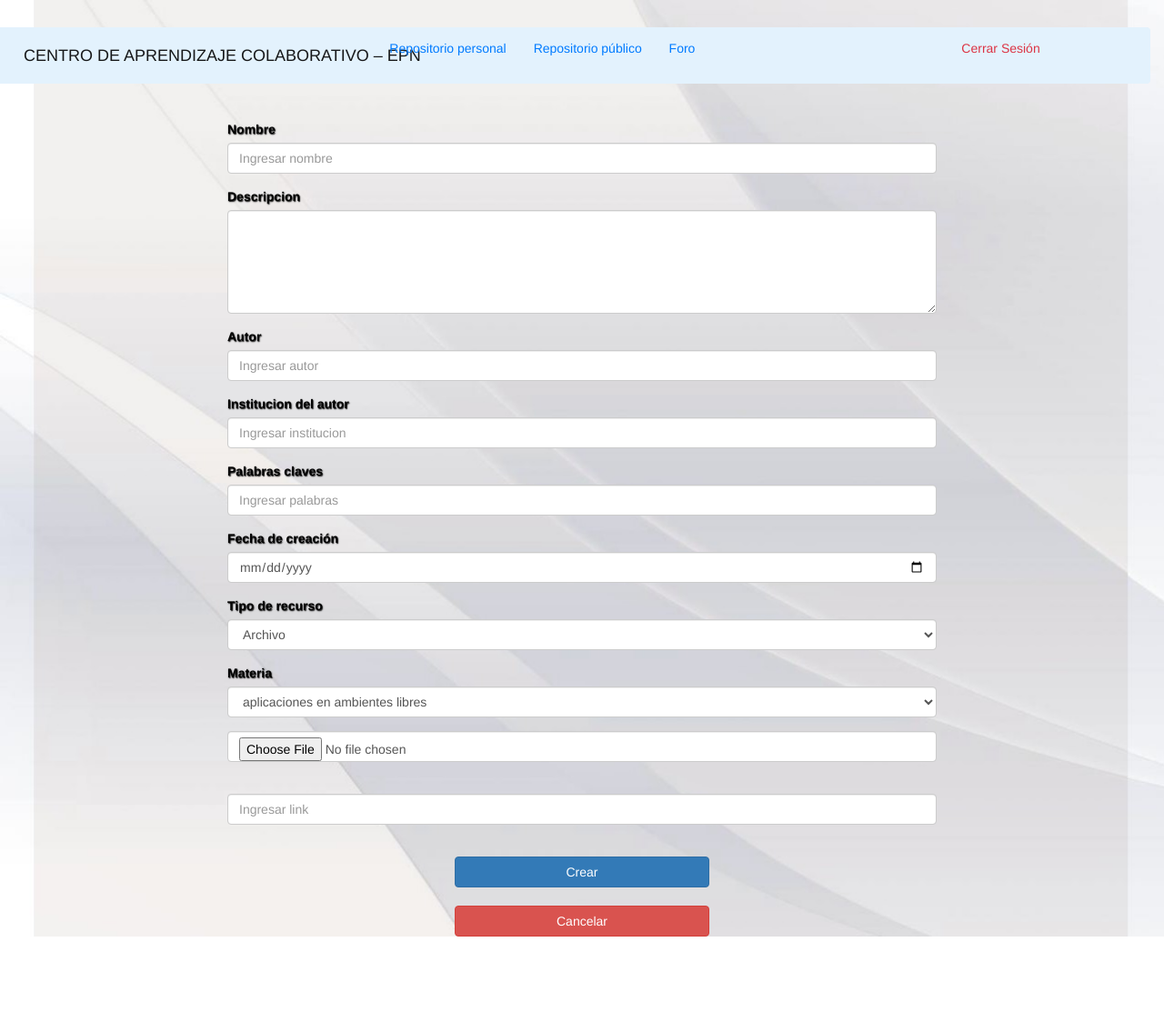
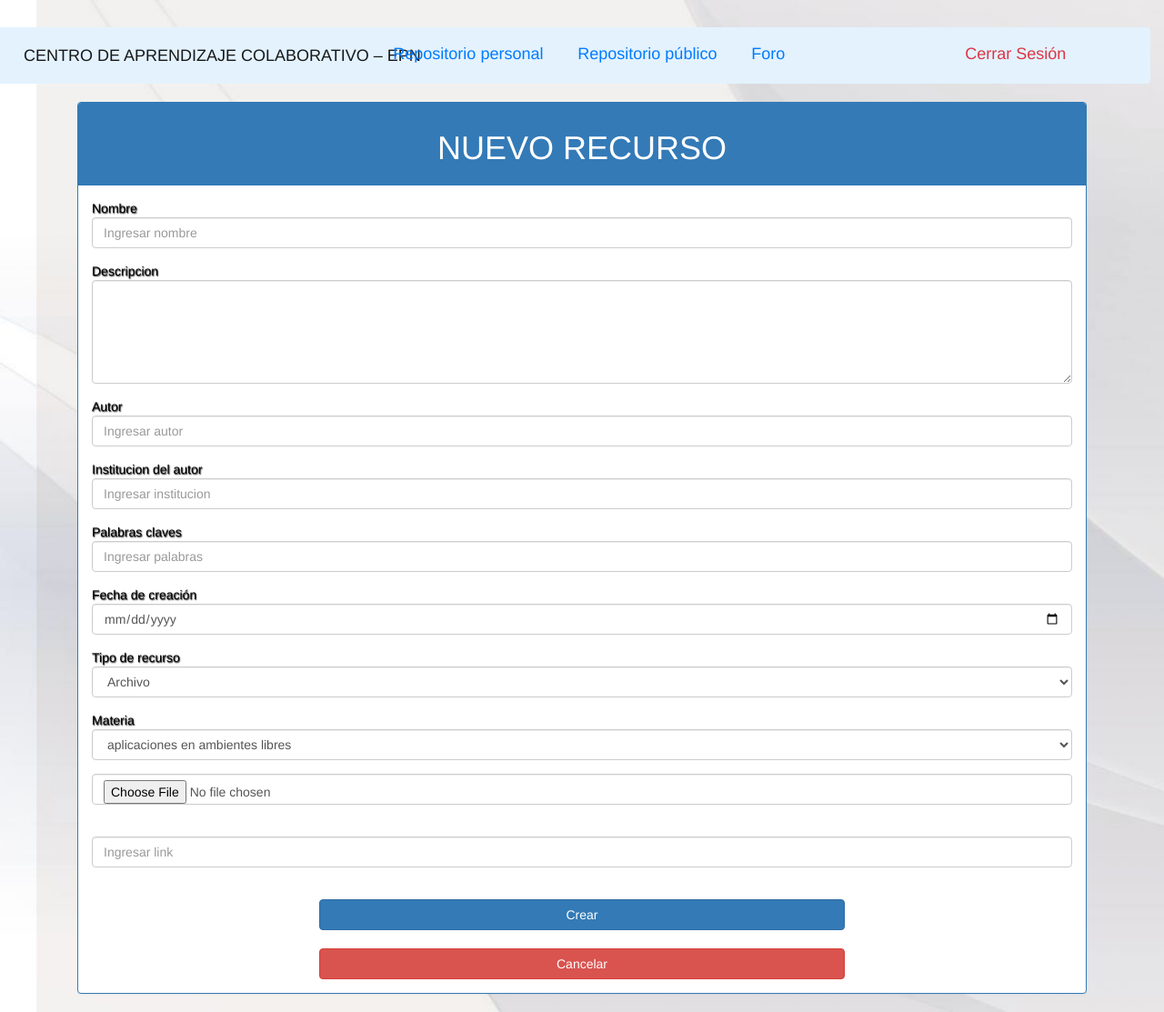
Before and after one commit to AngelDYaAg/proyectoLibres, a PHP site: page /nuevoRecurso.php in a window 1280 px wide. Shown: the whole page at 91% size. Before the commit the page ends 1030 px from the top, so only its background shows below. Run offline with PHP 8.4, Linux system fonts and the light colour scheme; a user stored in the database is signed in; data comes from the database, SQL or seed files in the repository.

Commit message:
Corrección interfaces gráficas

```diff
--- a/cabecera.php
+++ b/cabecera.php
@@ -2,21 +2,21 @@
 
 <div class="row" style="width:100%">
 <nav class="navbar navbar-expand-lg navbar-light " style="background-color: #e3f2fd;width:100%;">
-	<div class="row" style="width:100%">
+	<div class="row" style="width:100%;">
 		<div class="col-md-4">
 			<div class="collapse navbar-collapse" id="navbarTogglerDemo01">
 				<a class="navbar-brand" href="#">CENTRO DE APRENDIZAJE COLABORATIVO – EPN</a>
 			</div>
 		</div>
 		<div class="col-md-6">
-				<a class="btn btn-outline-primary"  href="repositorio.php" >Repositorio personal</a>
-				<a class="btn btn-outline-primary"  href="repositorioPublico.php">Repositorio público</a>
-				<a class="btn btn-outline-primary" href="foro.php">Foro</a>
+				<a class="btn btn-outline-primary btn-lg"  href="repositorio.php" >Repositorio personal</a>
+				<a class="btn btn-outline-primary btn-lg"  href="repositorioPublico.php">Repositorio público</a>
+				<a class="btn btn-outline-primary btn-lg" href="foro.php">Foro</a>
 
 		</div>
 		<div class="col-md-2">
 			<form class="form-inline">
-				<a class="btn btn-outline-danger"  href="cerrarSesion.php">Cerrar Sesión</a>
+				<a class="btn btn-outline-danger btn-lg"  href="cerrarSesion.php">Cerrar Sesión</a>
 			</form>
 		</div>
 	</div>
--- a/nuevoRecurso.php
+++ b/nuevoRecurso.php
@@ -122,41 +122,48 @@ if(isset($_POST['submit'])){//verificar informacion enviada por POST
 </head>
 
 <body id="fondonuevorepositorio">
-	<div class="containerRepositorioNuevo">
+	<div class="container">
+	<div class="panel panel-primary">
+		<div class="panel-heading">
+			<div style="text-align:center">
+				<h1>NUEVO RECURSO</h1>
+			</div>
+		</div>
+		<div class="panel-body">
 		<form action="<?php echo htmlspecialchars($_SERVER['PHP_SELF']); ?>" method="post" enctype="multipart/form-data">
 			<div class="form-group">
-				<label for="nombre">Nombre</label>
+				<label for="nombre" style="all: unset;">Nombre</label>
 				<input class="form-control" id="nombre" name="nombre" type="text" placeholder="Ingresar nombre">
 			</div>
 			<div class="form-group">
-				<label for="descripcion">Descripcion</label>
+				<label for="descripcion" style="all: unset;">Descripcion</label>
 				<textarea class="form-control" rows="5" id="descripcion" name="descripcion"></textarea>
 			</div>
 			<div class="form-group">
-				<label for="autor">Autor</label>
+				<label for="autor" style="all: unset;">Autor</label>
 				<input class="form-control" id="autor" name="autor" type="text" placeholder="Ingresar autor">
 			</div>
 			<div class="form-group">
-				<label for="institucion">Institucion del autor</label>
+				<label for="institucion" style="all: unset;">Institucion del autor</label>
 				<input class="form-control" id="institucion" name="institucion" type="text" placeholder="Ingresar institucion">
 			</div>
 			<div class="form-group">
-				<label for="palabras">Palabras claves</label>
+				<label for="palabras" style="all: unset;">Palabras claves</label>
 				<input class="form-control" id="palabras" name="palabras" type="text" placeholder="Ingresar palabras">
 			</div>
 			<div class="form-group">
-				<label for="fecha">Fecha de creación</label>
+				<label for="fecha" style="all: unset;">Fecha de creación</label>
 				<input type="date" class="form-control" id="fecha" name="fecha">
 			</div>
 			<div class="form-group">
-				<label for="tipo">Tipo de recurso</label>
+				<label for="tipo" style="all: unset;">Tipo de recurso</label>
 				<select class="form-control" id="tipo" name="tipo">
 					<option value="archivo">Archivo</option>
 					<option value="link">Link</option>
 				</select>
 			</div>
 			<div class="form-group">
-				<label for="materia">Materia</label>
+				<label for="materia" style="all: unset;">Materia</label>
 				<select class="form-control" id="materia" name="materia">
 					<?php
 					$statement = $conexion->prepare('SELECT IDMATERIA, NOMBREMATERIA FROM materia');
@@ -192,6 +199,10 @@ if(isset($_POST['submit'])){//verificar informacion enviada por POST
 			<a class="btn btn-danger btn-block" href="index.php">Cancelar</a>
 			</div>
 		</form>
+
+		</div>
+	</div>
+
 	</div>
 </body>
 
--- a/verForo.php
+++ b/verForo.php
@@ -63,7 +63,7 @@ if($_SERVER["REQUEST_METHOD"] == "POST"){
 
 <body  id="fondorepositorio">
   <div class="container">
-  <div class="panel panel-success">
+  <div class="panel panel-primary">
     <div class="panel-heading">
         <div style="text-align:center">
             <?php
@@ -105,7 +105,7 @@ if($_SERVER["REQUEST_METHOD"] == "POST"){
       </h4>
       </div>
       <div class="row" style="padding:20px;">
-        <table style="width:100%;">
+        <table style="width:100%;" class="table table-striped">
             <tr class="bg-primary">
               <td width="20%"><strong>Autor</strong></td>
               <td width="40%"><strong>Comentario</strong></td>
```
Also changed, not shown: foro.php (+16 -4 lines), nuevoForo.php (+23 -8 lines), repositorio.php (+13 -3 lines), repositorioPublico.php (+12 -2 lines).
